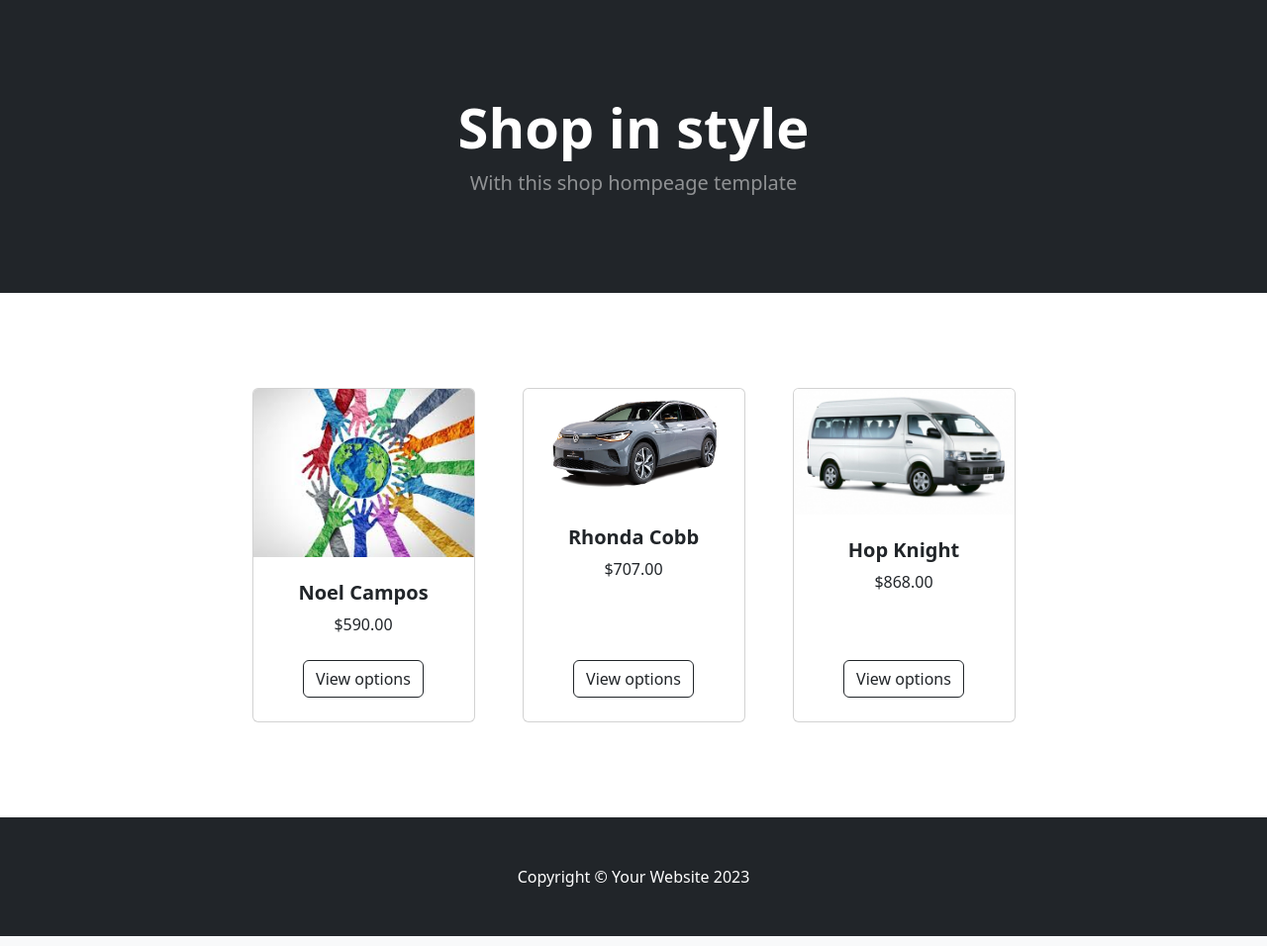
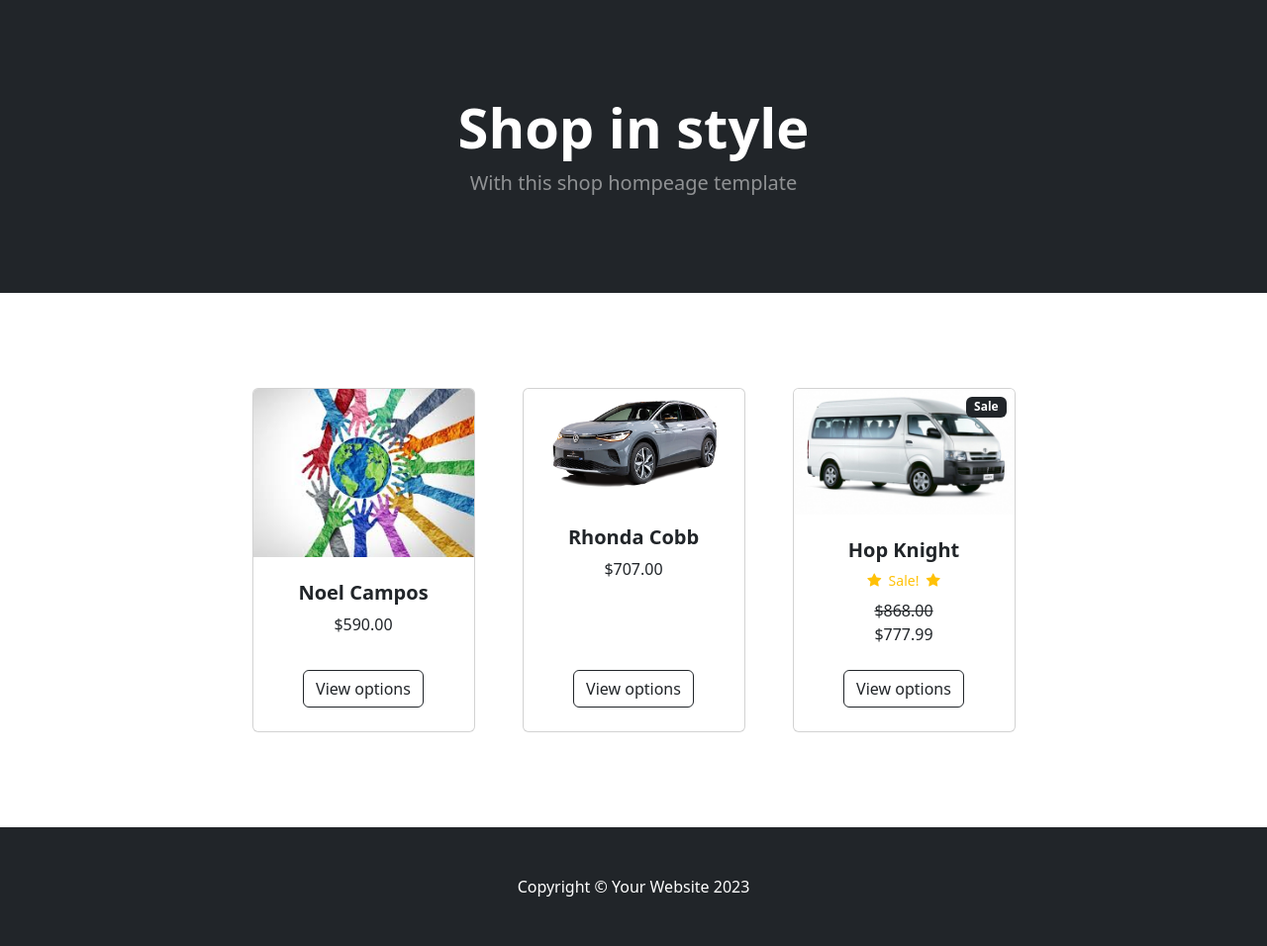
Before and after one commit to bisre1921/django-ecommerce, a Django app: page / in a window 1280 px wide. Shown: the part 57-1013 px from the top of the page at 99% size. Run offline with Django 5.2, Linux system fonts and the light colour scheme; data comes from the database, SQL or seed files in the repository; both versions use the stored data as it was after the commit; some libraries are stand-ins or nearby versions.

Commit message:
product sales

```diff
--- a/store/models.py
+++ b/store/models.py
@@ -26,6 +26,8 @@ class Product(models.Model):
     category = models.ForeignKey(Category, on_delete=models.CASCADE , default=1)
     description = models.TextField(default='' , blank=True , null=True)
     image = models.ImageField(upload_to='uploads/products/')
+    is_sale = models.BooleanField(default=False)
+    sale_price = models.DecimalField(default=0 , max_digits=6, decimal_places=2)
 
     def __str__(self):
         return self.name
--- a/store/templates/home.html
+++ b/store/templates/home.html
@@ -59,6 +59,39 @@
             <div class="container px-4 px-lg-5 mt-5">
                 <div class="row gx-4 gx-lg-5 row-cols-2 row-cols-md-3 row-cols-xl-4 justify-content-center">
                     {% for product in products  %}
+                        {% if product.is_sale %}
+                            <div class="col mb-5">
+                                <div class="card h-100">
+                                    <!-- Sale badge-->
+                                    <div class="badge bg-dark text-white position-absolute" style="top: 0.5rem; right: 0.5rem">Sale</div>
+                                    <!-- Product image-->
+                                    <img class="card-img-top" src="{{ product.image.url }}" alt="..." />
+                                    <!-- Product details-->
+                                    <div class="card-body p-4">
+                                        <div class="text-center">
+                                            <!-- Product name-->
+                                            <h5 class="fw-bolder">{{ product.name }}</h5>
+                                            <!-- Product reviews-->
+                                            <div class="d-flex justify-content-center small text-warning mb-2">
+                                                <div class="bi-star-fill"></div>
+                                                &nbsp;&nbsp;Sale!&nbsp;&nbsp;
+                                                <div class="bi-star-fill"></div>
+                                            </div>
+                                            <!-- Product price-->
+                                             <strike>
+                                                ${{ product.price }}
+                                             </strike>
+                                             <br/>
+                                             ${{ product.sale_price }}
+                                        </div>
+                                    </div>
+                                    <!-- Product actions-->
+                                    <div class="card-footer p-4 pt-0 border-top-0 bg-transparent">
+                                        <div class="text-center"><a class="btn btn-outline-dark mt-auto" href="#">View options</a></div>
+                                    </div>
+                                </div>
+                            </div>
+                        {% else %}
                             <div class="col mb-5">
                                 <div class="card h-100">
                                     <!-- Product image-->
@@ -78,6 +111,7 @@
                                     </div>
                                 </div>
                             </div>
+                        {% endif %}
                     {% endfor %}
 
                 </div>
```
Also changed, not shown: db.sqlite3, store/migrations/0002_alter_category_options_product_is_sale_and_more.py (added). Lines whose indentation alone changed are shown as unchanged.
